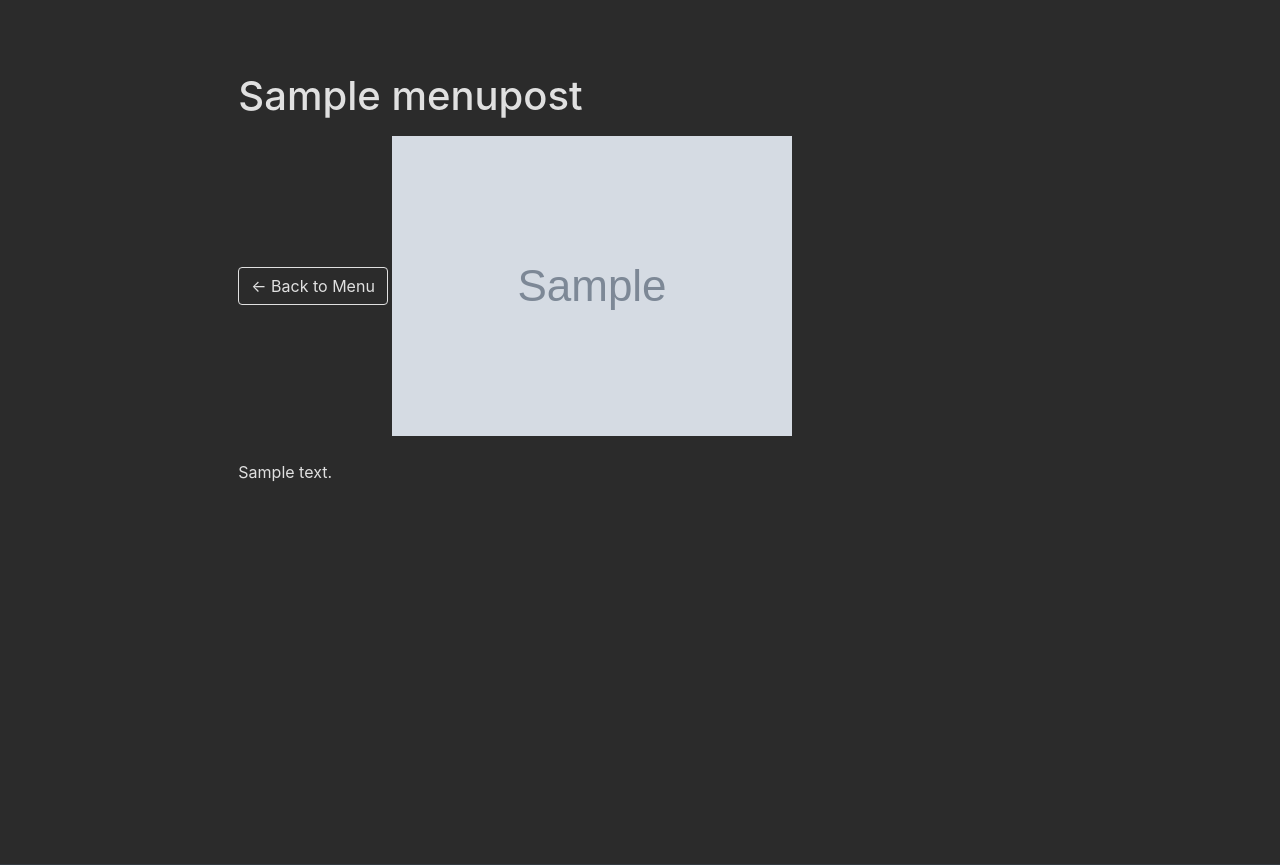
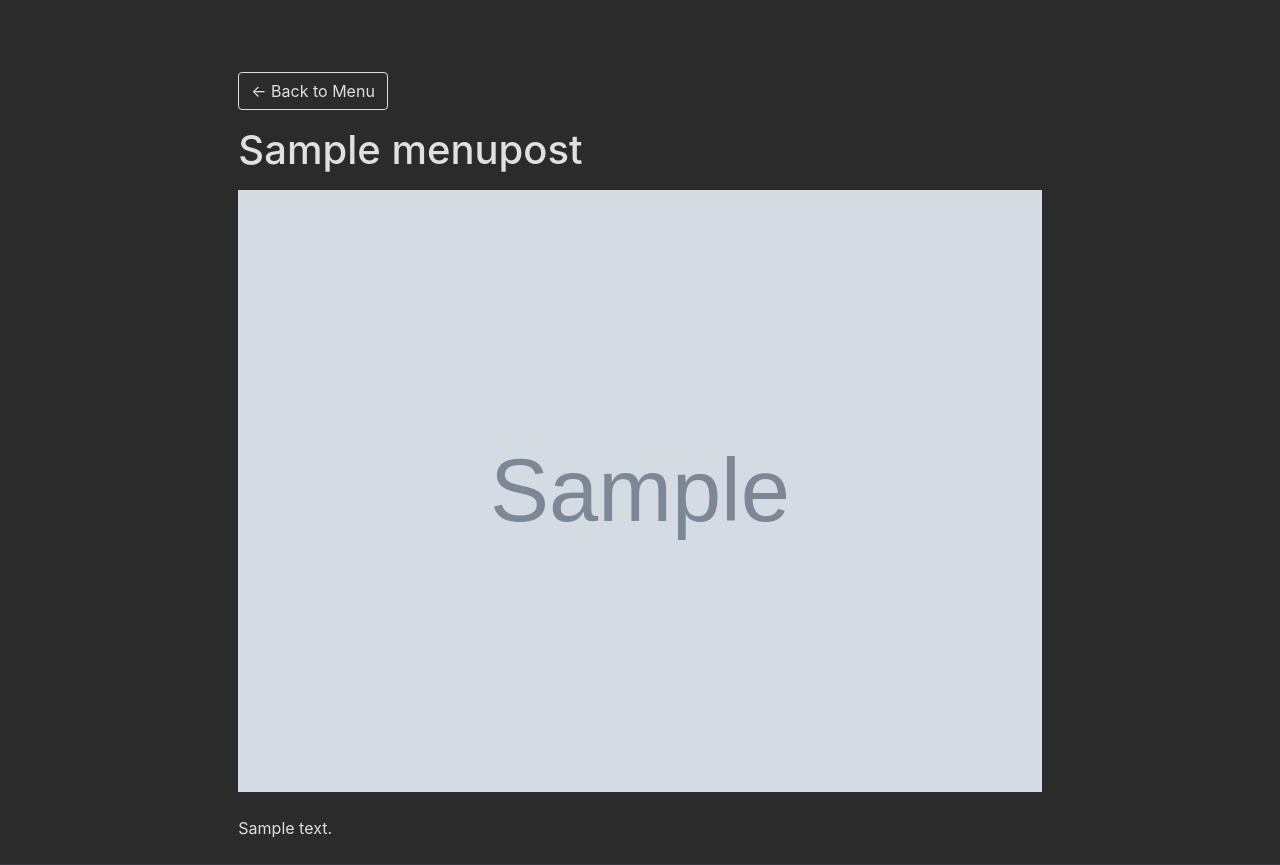
Before and after one commit to Bear81/restaurant_booking, a Django app: page /menus/1/ in a window 1280 px wide. Shown: the part 94-959 px from the top of the page. Run offline with Django 4.2, Linux system fonts and the light colour scheme; tables that the repository leaves empty hold one stand-in row (values such as "Sample post"); grey boxes marked "Sample" are stand-in pictures; some libraries are stand-ins or nearby versions.

Commit message:
Fix/menu detail back placement (#7)
* feat(ui): add back button on menu detail, profile welcome message, and clean signup template

* fix(menu): place Back button above content and prevent wrapping beside image

```diff
--- a/website/templates/website/menu_detail.html
+++ b/website/templates/website/menu_detail.html
@@ -6,15 +6,21 @@
 <div class="container mt-5">
   <div class="row">
     <div class="col-md-8 offset-md-2">
+
+      <div class="mb-3">
+        <a href="{% url 'menu_list' %}" class="btn btn-secondary">← Back to Menu</a>
+      </div>
+
       <h1 class="mb-3">{{ post.title }}</h1>
-      <a href="{% url 'menu_list' %}" class="btn btn-secondary mb-4">← Back to Menu</a>
 
       {% if post.image %}
-        <img src="{{ post.image.image_url }}" class="img-fluid mb-4" alt="{{ post.title }}">
+        <img src="{{ post.image.image_url }}" class="img-fluid d-block w-100 mb-4" alt="{{ post.title }}">
       {% endif %}
+
       <div>
         {{ post.content|safe }}
       </div>
+
     </div>
   </div>
 </div>
```
